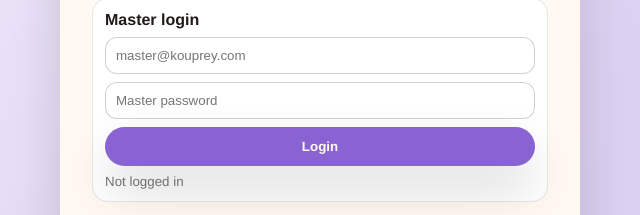
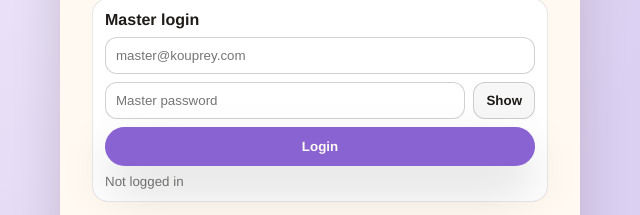
Before and after one commit to vishnuprakash406/kouprey, a website: page public/master-login.html in a window 1280 px wide. Shown: the part 359-574 px from the top of the page, 320-960 px from the left. Drawn offline with Linux system fonts and the light colour scheme; no server answers.

Commit message:
Add show/hide toggle to staff login password

```diff
--- a/public/master-login.html
+++ b/public/master-login.html
@@ -21,7 +21,10 @@
         <div class="auth-block">
           <h4>Master login</h4>
           <input id="masterEmail" placeholder="master@kouprey.com" />
-          <input id="masterPassword" type="password" placeholder="Master password" />
+          <div class="password-field">
+            <input id="masterPassword" type="password" placeholder="Master password" />
+            <button type="button" class="ghost mini password-toggle" id="toggleMasterPassword">Show</button>
+          </div>
           <button class="primary" id="masterLogin">Login</button>
           <small id="masterStatus">Not logged in</small>
         </div>
--- a/public/master-login.js
+++ b/public/master-login.js
@@ -2,6 +2,7 @@ const masterEmail = document.getElementById('masterEmail');
 const masterPassword = document.getElementById('masterPassword');
 const masterLogin = document.getElementById('masterLogin');
 const masterStatus = document.getElementById('masterStatus');
+const toggleMasterPassword = document.getElementById('toggleMasterPassword');
 
 async function apiFetch(url, options = {}) {
   const headers = {
@@ -36,3 +37,11 @@ masterLogin.addEventListener('click', async () => {
     setStatus(error.message, false);
   }
 });
+
+if (toggleMasterPassword && masterPassword) {
+  toggleMasterPassword.addEventListener('click', () => {
+    const hidden = masterPassword.type === 'password';
+    masterPassword.type = hidden ? 'text' : 'password';
+    toggleMasterPassword.textContent = hidden ? 'Hide' : 'Show';
+  });
+}
--- a/public/styles.css
+++ b/public/styles.css
@@ -2147,6 +2147,23 @@ main {
   border: 1px solid rgba(30, 27, 24, 0.2);
 }
 
+.password-field {
+  display: flex;
+  align-items: center;
+  gap: 8px;
+}
+
+.password-field input {
+  flex: 1;
+}
+
+.password-toggle {
+  padding: 10px 12px;
+  border-radius: 12px;
+  border: 1px solid rgba(30, 27, 24, 0.2);
+  background: rgba(30, 27, 24, 0.03);
+}
+
 .auth-block small {
   color: rgba(30, 27, 24, 0.6);
 }
```
